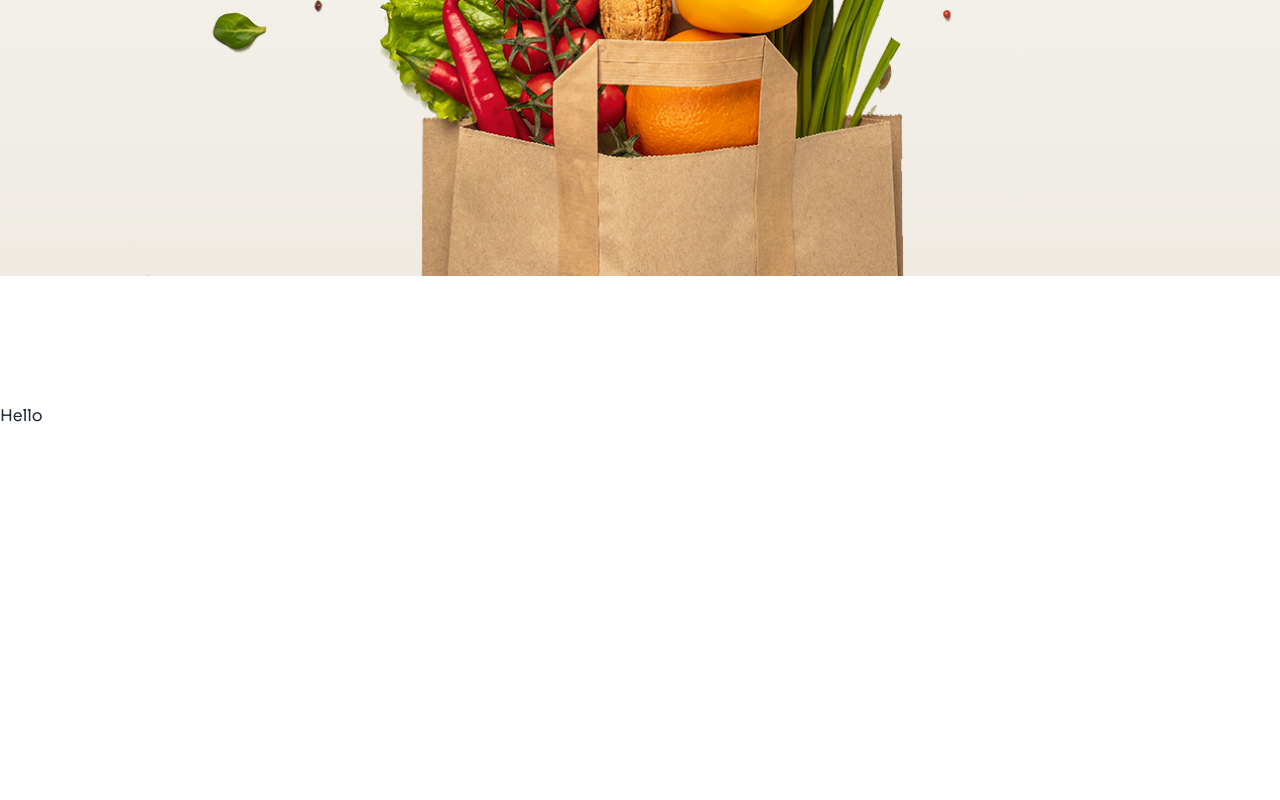
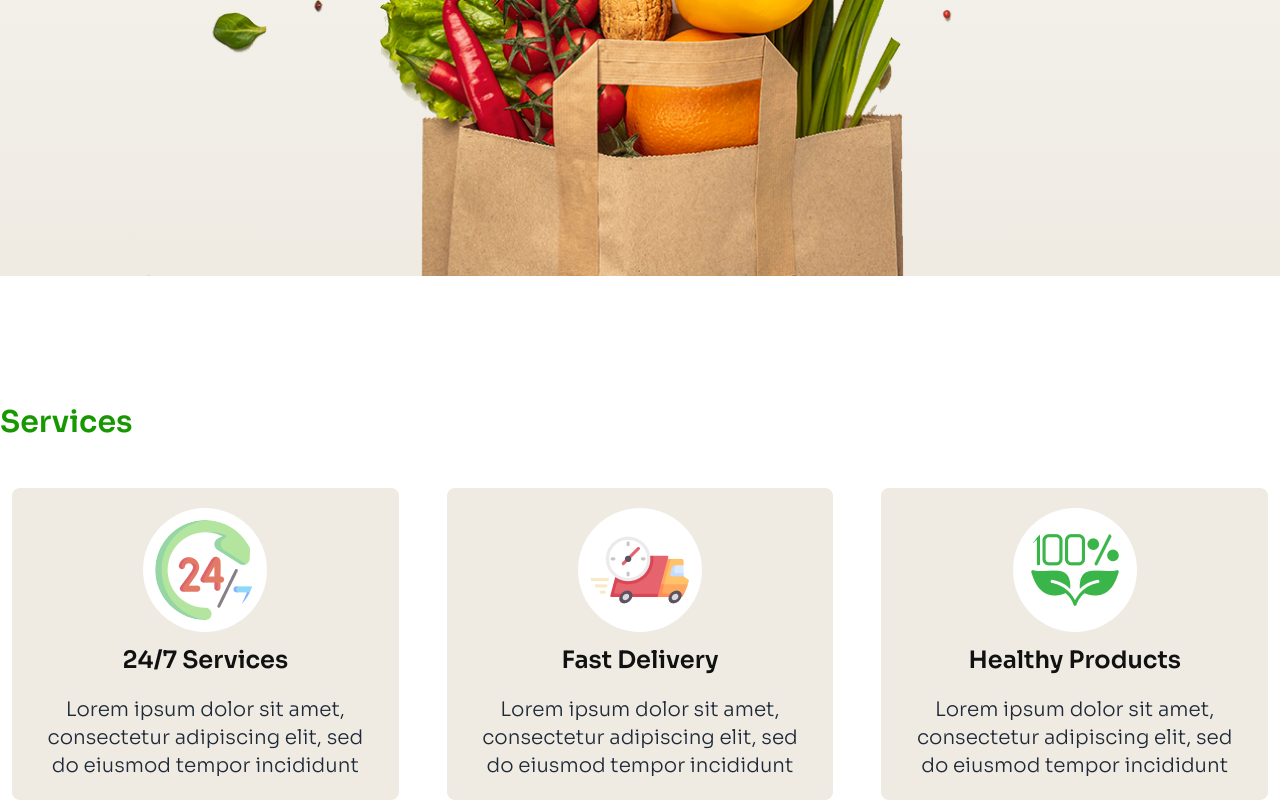
Before and after one commit to lasayim/b11-Assignment-3, a plain HTML site: page index.html in a window 1280 px wide. Shown: the part 955-1755 px from the top of the page. Before the commit the page ends 1383 px from the top, so only its background shows below. Drawn offline with nearby package versions, Linux system fonts and the light colour scheme.

Commit message:
added service section

```diff
--- a/index.html
+++ b/index.html
@@ -26,12 +26,12 @@
             <div>
                 <img src="c2-assets/logo-header.png" alt="">
             </div>
-            <div class="flex gap-8 ">
+            <div class="hidden lg:flex gap-8 ">
                 <p>Product</p>
                 <p>Services</p>
                 <p>Contact us</p>
             </div>
-            <div>
+            <div class="hidden lg:block">
                 <i class="fa-solid fa-magnifying-glass pr-3 text-xl"></i>
                 <i class="fa-solid fa-cart-shopping pr-3 text-xl"></i>
                 <button class="border-green-400 border-2 rounded-lg px-5 py-1">Login</button>
@@ -46,7 +46,7 @@
                 <div >
                     <h3 class="text-6xl font-semibold">Freshness <span class="text-[#179800]">You Can <br>
                         Count</span> On, Prices You’ll Love!</h3>
-                        <p class="text-xl text-[#111111] py-8">Shop your daily essentials at unbeatable prices. From fresh produce to pantry staples, we’ve got you covered every day!</p>
+                        <p class="text-xl text-[#111111] py-8 px-2">Shop your daily essentials at unbeatable prices. From fresh produce to pantry staples, we’ve got you covered every day!</p>
                 </div>
                 <div>
                     <img class="mx-auto h-100" src="c2-assets/hero-vegetables.png" alt="">
@@ -57,11 +57,30 @@
 
 
     </header>
-    <main class="mt-32">
-        <section>
-            <p>Hello</p>
+    <main class="mt-32 max-w-screen-xl mx-auto">
+     <!-- services starts -->
+      <section >
+        <h3 class="text-[#179800] text-3xl font-semibold pb-12">Services</h3>
+        <!-- service card -->
+         <div class="lg:flex gap-6 text-center ">
+            <div class="bg-[#EFEBE3] rounded-lg mx-3">
+                <img class="bg-white rounded-full p-3 mx-auto mt-5" src="c2-assets/service.png" alt="">
+                <h4 class=" pt-3 font-semibold text-2xl text-[#111111]">24/7 Services   </h4>
+                <p class="p-5 text-xl font-light">Lorem ipsum dolor sit amet, consectetur adipiscing elit, sed do eiusmod tempor incididunt</p>
+            </div>
+            <div class="bg-[#EFEBE3]  rounded-lg mx-3">
+                <img class="bg-white rounded-full p-3 mx-auto mt-5" src="c2-assets/delivery.png" alt="">
+                <h4 class=" pt-3 font-semibold text-2xl text-[#111111]">Fast Delivery </h4>
+                <p class=" p-5 text-xl font-light">Lorem ipsum dolor sit amet, consectetur adipiscing elit, sed do eiusmod tempor incididunt</p>
+            </div>
+            <div class="bg-[#EFEBE3]  rounded-lg mx-3">
+                <img class="bg-white rounded-full p-3 mx-auto mt-5" src="c2-assets/healthy.png" alt="">
+                <h4 class=" pt-3 font-semibold text-2xl text-[#111111]">Healthy Products  </h4>
+                <p class=" p-5 text-xl font-light">Lorem ipsum dolor sit amet, consectetur adipiscing elit, sed do eiusmod tempor incididunt</p>
+            </div>
 
-        </section>
+         </div>
+      </section>
 
     </main>
     <footer></footer>
```
